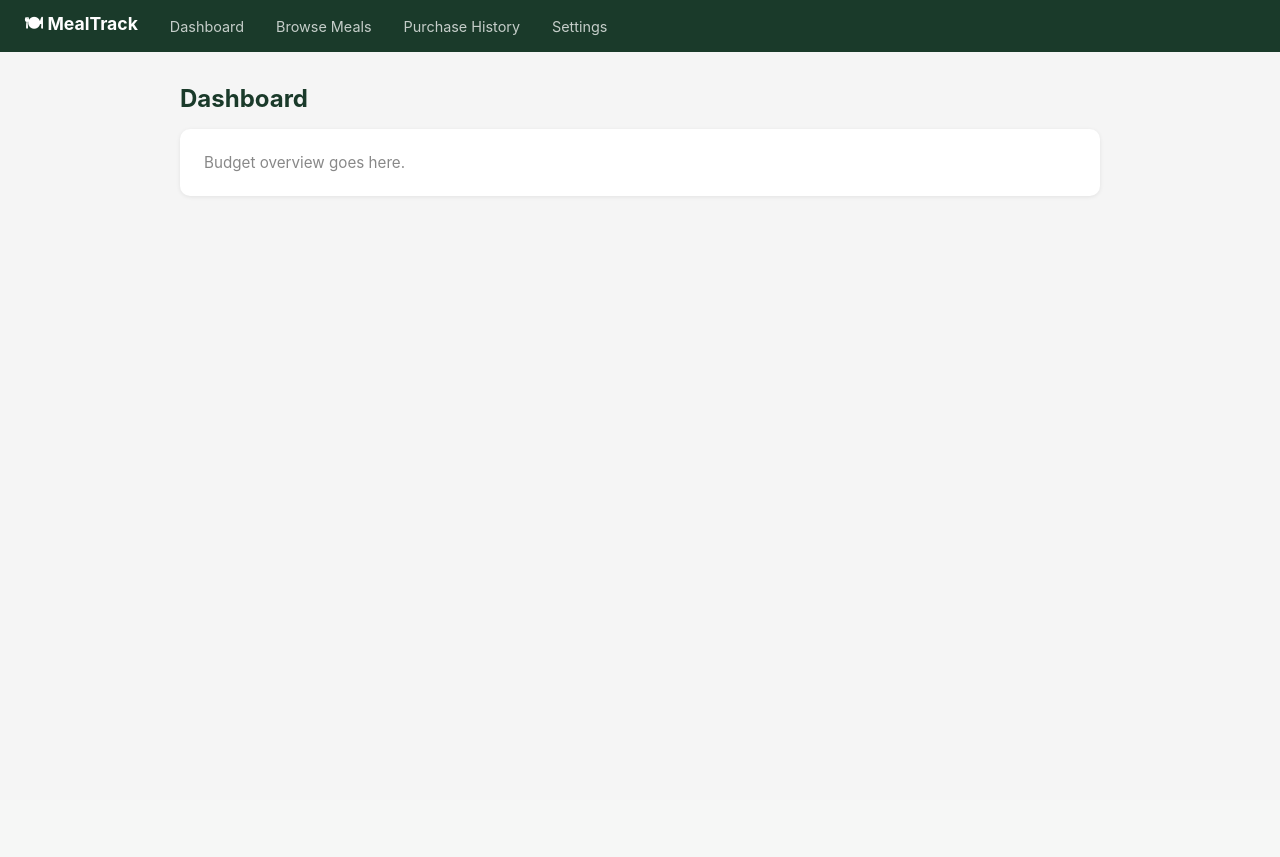
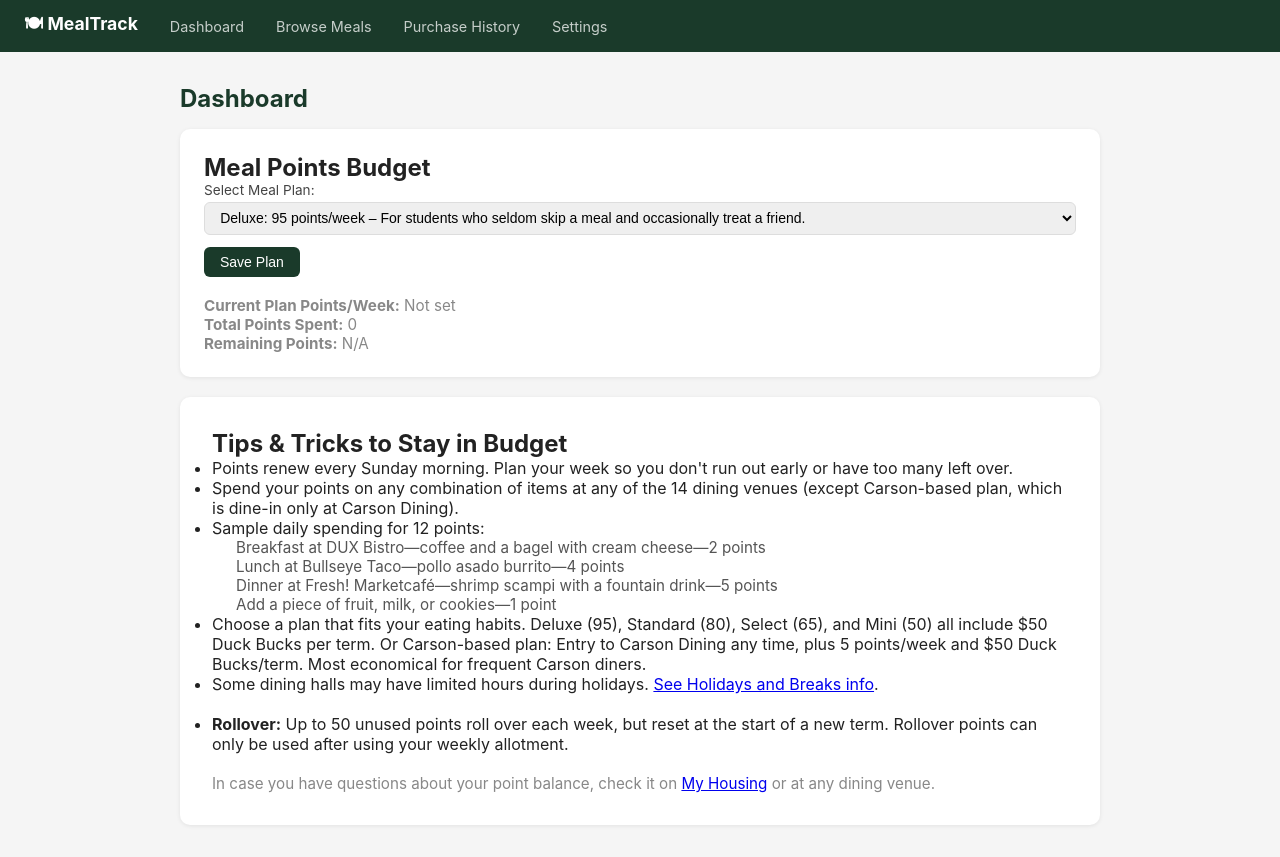
Before and after one commit to HaydenOelke/CS422-Project-2, a Flask app: page / in a window 1280 px wide. Before the commit the page ends 197 px from the top, so only its background shows below. Run offline with Flask 3, Linux system fonts and the light colour scheme; data that the repository does not hold is empty.

Commit message:
Added Dashboard html and backend

```diff
--- a/app/app.py
+++ b/app/app.py
@@ -4,7 +4,11 @@ from db import (
     add_purchase,
     get_all_purchases,
     add_purchase_again,
-    delete_purchase
+    delete_purchase,
+    set_budget,
+    get_budget,
+    get_total_spent,
+    get_remaining_budget
 )
 import csv
 import io
@@ -16,7 +20,30 @@ app.secret_key = "mealtrack-dev-secret"
 
 @app.route("/")
 def dashboard():
-    return render_template("dashboard.html")
+    budget = get_budget()
+    total_spent = get_total_spent()
+    remaining = get_remaining_budget()
+    return render_template(
+        "dashboard.html",
+        budget=budget,
+        total_spent=total_spent,
+        remaining=remaining
+    )
+
+
+# ── Budget Form Submission ───────────────────────
+@app.route("/set-budget", methods=["POST"])
+def set_budget_route():
+    amount = request.form.get("budget_amount", "").strip()
+    try:
+        amount = float(amount)
+        if amount < 0:
+            raise ValueError
+        set_budget(amount)
+        flash("Budget updated.", "success")
+    except ValueError:
+        flash("Please enter a valid non-negative number for the budget.", "error")
+    return redirect(url_for("dashboard"))
 
 @app.route("/meals")
 def meals():
--- a/app/db.py
+++ b/app/db.py
@@ -91,3 +91,32 @@ def delete_purchase(purchase_id):
     Deletes a purchase from the purchases collection.
     """
     return purchases_col.delete_one({"_id": ObjectId(purchase_id)})
+
+
+# ── Budget Management ─────────────────────────────
+def set_budget(amount):
+    """
+    Sets or updates the meal points budget (global, single user).
+    """
+    users_col.update_one(
+        {"_id": "budget"},
+        {"$set": {"amount": float(amount)}},
+        upsert=True
+    )
+
+def get_budget():
+    """
+    Gets the current meal points budget (global, single user).
+    """
+    doc = users_col.find_one({"_id": "budget"})
+    return doc["amount"] if doc and "amount" in doc else None
+
+def get_remaining_budget():
+    """
+    Returns the remaining budget (budget - total spent).
+    """
+    budget = get_budget()
+    spent = get_total_spent()
+    if budget is None:
+        return None
+    return budget - spent
--- a/app/templates/dashboard.html
+++ b/app/templates/dashboard.html
@@ -3,6 +3,55 @@
 {% block content %}
 <h1>Dashboard</h1>
 <div class="card">
-  <p>Budget overview goes here.</p>
+  <h2>Meal Points Budget</h2>
+  <form method="POST" action="/set-budget" style="margin-bottom:1.2rem;">
+    <label for="budget_amount">Select Meal Plan:</label>
+    <select name="budget_amount" id="budget_amount" required>
+      <option value="95" {% if budget == 95 %}selected{% endif %}>Deluxe: 95 points/week – For students who seldom skip a meal and occasionally treat a friend.</option>
+      <option value="80" {% if budget == 80 %}selected{% endif %}>Standard: 80 points/week – Most popular; enough for meals and snacks throughout the week.</option>
+      <option value="65" {% if budget == 65 %}selected{% endif %}>Select: 65 points/week – For students who might skip breakfast but not lunch or dinner.</option>
+      <option value="50" {% if budget == 50 %}selected{% endif %}>Mini: 50 points/week – For students who eat on the go and are often off campus on weekends.</option>
+      <option value="5" {% if budget == 5 %}selected{% endif %}>Carson-based: 5 points/week – Entry to Carson Dining any time, plus 5 points/week. Most economical for students.</option>
+    </select>
+    <button class="btn btn-primary" type="submit">Save Plan</button>
+  </form>
+  <div>
+    <p><strong>Current Plan Points/Week:</strong> {{ budget if budget is not none else 'Not set' }}</p>
+    <p><strong>Total Points Spent:</strong> {{ total_spent }}</p>
+    <p><strong>Remaining Points:</strong> {{ remaining if remaining is not none else 'N/A' }}</p>
+  </div>
+
+  {% if budget is not none %}
+  <div class="card" style="background:#f8f9fa; margin-top:1.5rem;">
+    <h3>Average Points to Use Per Day</h3>
+    <p>
+      For a 7-day week: <strong>{{ (budget / 7) | round(0) }}</strong> points/day
+    </p>
+    <p style="font-size:.93em; color:#666;">Tip: Try to keep your daily spending near this amount to make your points last all week.</p>
+  </div>
+  {% endif %}
 </div>
+
+<div class="card" style="padding:2rem;">
+    <h2>Tips & Tricks to Stay in Budget</h2>
+    <ul>
+      <li>Points renew every Sunday morning. Plan your week so you don't run out early or have too many left over.</li>
+      <li>Spend your points on any combination of items at any of the 14 dining venues (except Carson-based plan, which is dine-in only at Carson Dining).</li>
+      <li>Sample daily spending for 12 points: <br>
+        <div style="margin-left:1.5rem; color:#555; font-size:.95em;">
+          Breakfast at DUX Bistro—coffee and a bagel with cream cheese—2 points<br>
+          Lunch at Bullseye Taco—pollo asado burrito—4 points<br>
+          Dinner at Fresh! Marketcafé—shrimp scampi with a fountain drink—5 points<br>
+          Add a piece of fruit, milk, or cookies—1 point
+        </div>
+      </li>
+      <li>Choose a plan that fits your eating habits. Deluxe (95), Standard (80), Select (65), and Mini (50) all include $50 Duck Bucks per term. Or Carson-based plan:
+        Entry to Carson Dining any time, plus 5 points/week and $50 Duck Bucks/term. Most economical for frequent Carson diners.</li>
+      <li>Some dining halls may have limited hours during holidays. <a href="https://housing.uoregon.edu/breaks" target="_blank">See Holidays and Breaks info</a>.</li>
+      <br>
+      <li><strong>Rollover:</strong> Up to 50 unused points roll over each week, but reset at the start of a new term. Rollover points can only be used after using your weekly allotment.</li>
+    </ul>
+    <br>
+    <p>In case you have questions about your point balance, check it on <a href="https://housing.uoregon.edu/myhousing" target="_blank">My Housing</a> or at any dining venue.</p>
+  </div>
 {% endblock %}
```
